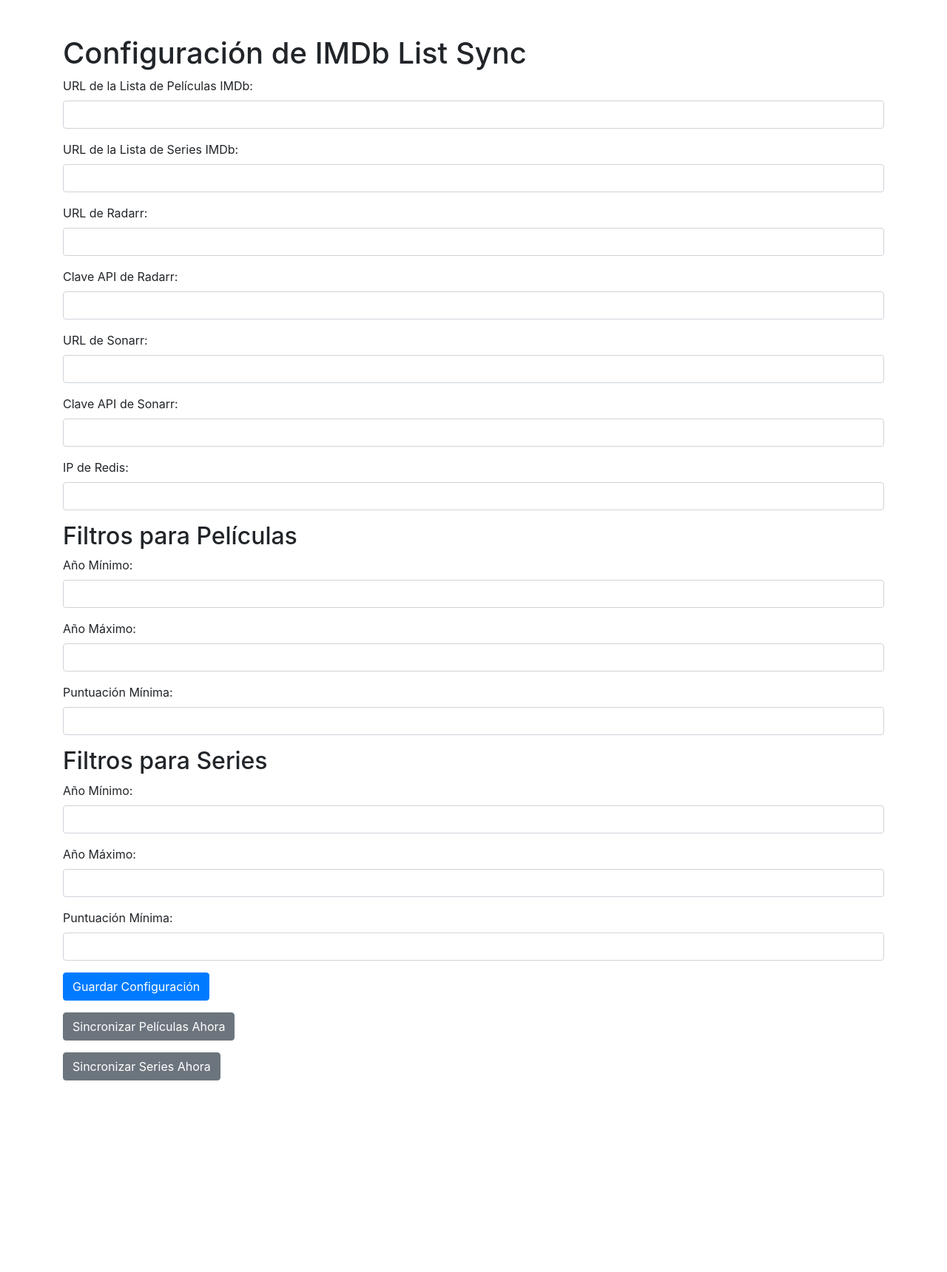
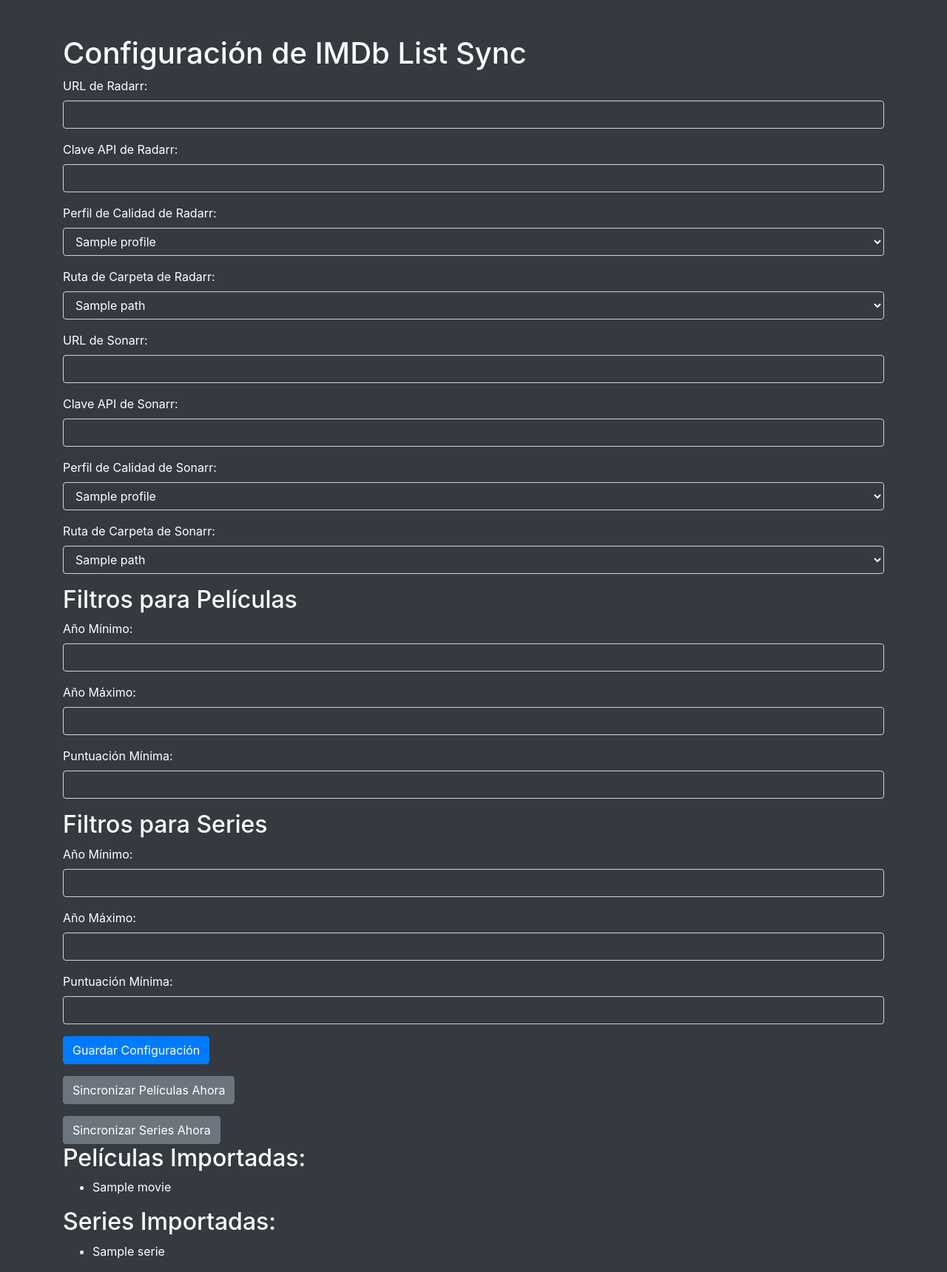
Before and after one commit to dazanestor/imdb_importer, a Flask app: template templates/index.html in a window 1280 px wide. Shown: the whole page at 74% size. Before the commit the page ends 1461 px from the top, so only its background shows below. Run offline with Flask 2, Linux system fonts and the light colour scheme; the template is opened without the code that fills it: most values are stand-ins (such as "Sample title", 1, 10 or a date in 2020); some libraries are stand-ins or nearby versions.

Commit message:
Update index.html

```diff
--- a/templates/index.html
+++ b/templates/index.html
@@ -4,64 +4,85 @@
     <meta charset="UTF-8">
     <title>IMDb List Sync Configuración</title>
     <link href="https://stackpath.bootstrapcdn.com/bootstrap/4.5.2/css/bootstrap.min.css" rel="stylesheet">
+    <link href="{{ url_for('static', filename='dark-mode.css') }}" rel="stylesheet">
 </head>
-<body>
+<body class="bg-dark text-white">
     <div class="container mt-5">
         <h1>Configuración de IMDb List Sync</h1>
         <form method="post">
             <div class="form-group">
-                <label for="imdb_movies_list_url">URL de la Lista de Películas IMDb:</label>
-                <input type="text" class="form-control" id="imdb_movies_list_url" name="imdb_movies_list_url" value="{{ config['imdb_movies_list_url'] }}">
-            </div>
-            <div class="form-group">
-                <label for="imdb_series_list_url">URL de la Lista de Series IMDb:</label>
-                <input type="text" class="form-control" id="imdb_series_list_url" name="imdb_series_list_url" value="{{ config['imdb_series_list_url'] }}">
-            </div>
-            <div class="form-group">
                 <label for="radarr_url">URL de Radarr:</label>
-                <input type="text" class="form-control" id="radarr_url" name="radarr_url" value="{{ config['radarr_url'] }}">
+                <input type="text" class="form-control bg-dark text-white" id="radarr_url" name="radarr_url" value="{{ config['radarr_url'] }}">
             </div>
             <div class="form-group">
                 <label for="radarr_api_key">Clave API de Radarr:</label>
-                <input type="text" class="form-control" id="radarr_api_key" name="radarr_api_key" value="{{ config['radarr_api_key'] }}">
+                <input type="text" class="form-control bg-dark text-white" id="radarr_api_key" name="radarr_api_key" value="{{ config['radarr_api_key'] }}">
+            </div>
+            <div class="form-group">
+                <label for="radarr_quality_profile_id">Perfil de Calidad de Radarr:</label>
+                <select class="form-control bg-dark text-white" id="radarr_quality_profile_id" name="radarr_quality_profile_id">
+                    {% for profile in radarr_profiles %}
+                        <option value="{{ profile['id'] }}" {% if profile['id'] == config.get('radarr_quality_profile_id') %}selected{% endif %}>{{ profile['name'] }}</option>
+                    {% endfor %}
+                </select>
+            </div>
+            <div class="form-group">
+                <label for="radarr_root_folder_path">Ruta de Carpeta de Radarr:</label>
+                <select class="form-control bg-dark text-white" id="radarr_root_folder_path" name="radarr_root_folder_path">
+                    {% for path in radarr_paths %}
+                        <option value="{{ path['path'] }}" {% if path['path'] == config.get('radarr_root_folder_path') %}selected{% endif %}>{{ path['path'] }}</option>
+                    {% endfor %}
+                </select>
             </div>
             <div class="form-group">
                 <label for="sonarr_url">URL de Sonarr:</label>
-                <input type="text" class="form-control" id="sonarr_url" name="sonarr_url" value="{{ config['sonarr_url'] }}">
+                <input type="text" class="form-control bg-dark text-white" id="sonarr_url" name="sonarr_url" value="{{ config['sonarr_url'] }}">
             </div>
             <div class="form-group">
                 <label for="sonarr_api_key">Clave API de Sonarr:</label>
-                <input type="text" class="form-control" id="sonarr_api_key" name="sonarr_api_key" value="{{ config['sonarr_api_key'] }}">
+                <input type="text" class="form-control bg-dark text-white" id="sonarr_api_key" name="sonarr_api_key" value="{{ config['sonarr_api_key'] }}">
             </div>
             <div class="form-group">
-                <label for="redis_ip">IP de Redis:</label>
-                <input type="text" class="form-control" id="redis_ip" name="redis_ip" value="{{ config['redis_ip'] }}">
+                <label for="sonarr_quality_profile_id">Perfil de Calidad de Sonarr:</label>
+                <select class="form-control bg-dark text-white" id="sonarr_quality_profile_id" name="sonarr_quality_profile_id">
+                    {% for profile in sonarr_profiles %}
+                        <option value="{{ profile['id'] }}" {% if profile['id'] == config.get('sonarr_quality_profile_id') %}selected{% endif %}>{{ profile['name'] }}</option>
+                    {% endfor %}
+                </select>
+            </div>
+            <div class="form-group">
+                <label for="sonarr_root_folder_path">Ruta de Carpeta de Sonarr:</label>
+                <select class="form-control bg-dark text-white" id="sonarr_root_folder_path" name="sonarr_root_folder_path">
+                    {% for path in sonarr_paths %}
+                        <option value="{{ path['path'] }}" {% if path['path'] == config.get('sonarr_root_folder_path') %}selected{% endif %}>{{ path['path'] }}</option>
+                    {% endfor %}
+                </select>
             </div>
             <h2>Filtros para Películas</h2>
             <div class="form-group">
                 <label for="movies_min_year">Año Mínimo:</label>
-                <input type="number" class="form-control" id="movies_min_year" name="movies_min_year" value="{{ config['movies_min_year'] }}">
+                <input type="number" class="form-control bg-dark text-white" id="movies_min_year" name="movies_min_year" value="{{ config['movies_min_year'] }}">
             </div>
             <div class="form-group">
                 <label for="movies_max_year">Año Máximo:</label>
-                <input type="number" class="form-control" id="movies_max_year" name="movies_max_year" value="{{ config['movies_max_year'] }}">
+                <input type="number" class="form-control bg-dark text-white" id="movies_max_year" name="movies_max_year" value="{{ config['movies_max_year'] }}">
             </div>
             <div class="form-group">
                 <label for="movies_min_rating">Puntuación Mínima:</label>
-                <input type="number" step="0.1" class="form-control" id="movies_min_rating" name="movies_min_rating" value="{{ config['movies_min_rating'] }}">
+                <input type="number" step="0.1" class="form-control bg-dark text-white" id="movies_min_rating" name="movies_min_rating" value="{{ config['movies_min_rating'] }}">
             </div>
             <h2>Filtros para Series</h2>
             <div class="form-group">
                 <label for="series_min_year">Año Mínimo:</label>
-                <input type="number" class="form-control" id="series_min_year" name="series_min_year" value="{{ config['series_min_year'] }}">
+                <input type="number" class="form-control bg-dark text-white" id="series_min_year" name="series_min_year" value="{{ config['series_min_year'] }}">
             </div>
             <div class="form-group">
                 <label for="series_max_year">Año Máximo:</label>
-                <input type="number" class="form-control" id="series_max_year" name="series_max_year" value="{{ config['series_max_year'] }}">
+                <input type="number" class="form-control bg-dark text-white" id="series_max_year" name="series_max_year" value="{{ config['series_max_year'] }}">
             </div>
             <div class="form-group">
                 <label for="series_min_rating">Puntuación Mínima:</label>
-                <input type="number" step="0.1" class="form-control" id="series_min_rating" name="series_min_rating" value="{{ config['series_min_rating'] }}">
+                <input type="number" step="0.1" class="form-control bg-dark text-white" id="series_min_rating" name="series_min_rating" value="{{ config['series_min_rating'] }}">
             </div>
             <button type="submit" class="btn btn-primary">Guardar Configuración</button>
         </form>
@@ -71,6 +92,22 @@
         <form method="post" action="{{ url_for('run_sync_series_now') }}" class="mt-3">
             <button type="submit" class="btn btn-secondary">Sincronizar Series Ahora</button>
         </form>
+        {% if imported_movies %}
+            <h2>Películas Importadas:</h2>
+            <ul>
+                {% for movie in imported_movies %}
+                    <li>{{ movie }}</li>
+                {% endfor %}
+            </ul>
+        {% endif %}
+        {% if imported_series %}
+            <h2>Series Importadas:</h2>
+            <ul>
+                {% for serie in imported_series %}
+                    <li>{{ serie }}</li>
+                {% endfor %}
+            </ul>
+        {% endif %}
         {% with messages = get_flashed_messages() %}
             {% if messages %}
                 <div class="alert alert-info mt-3">
```
